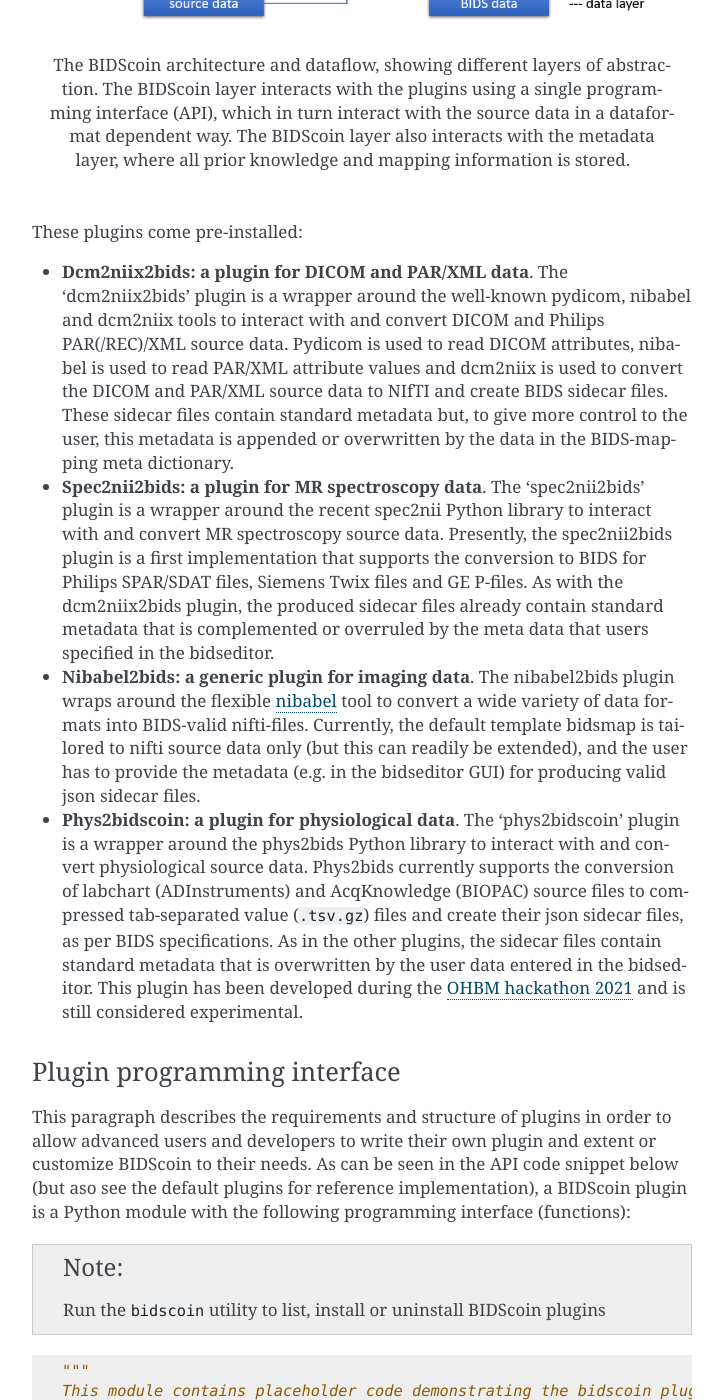
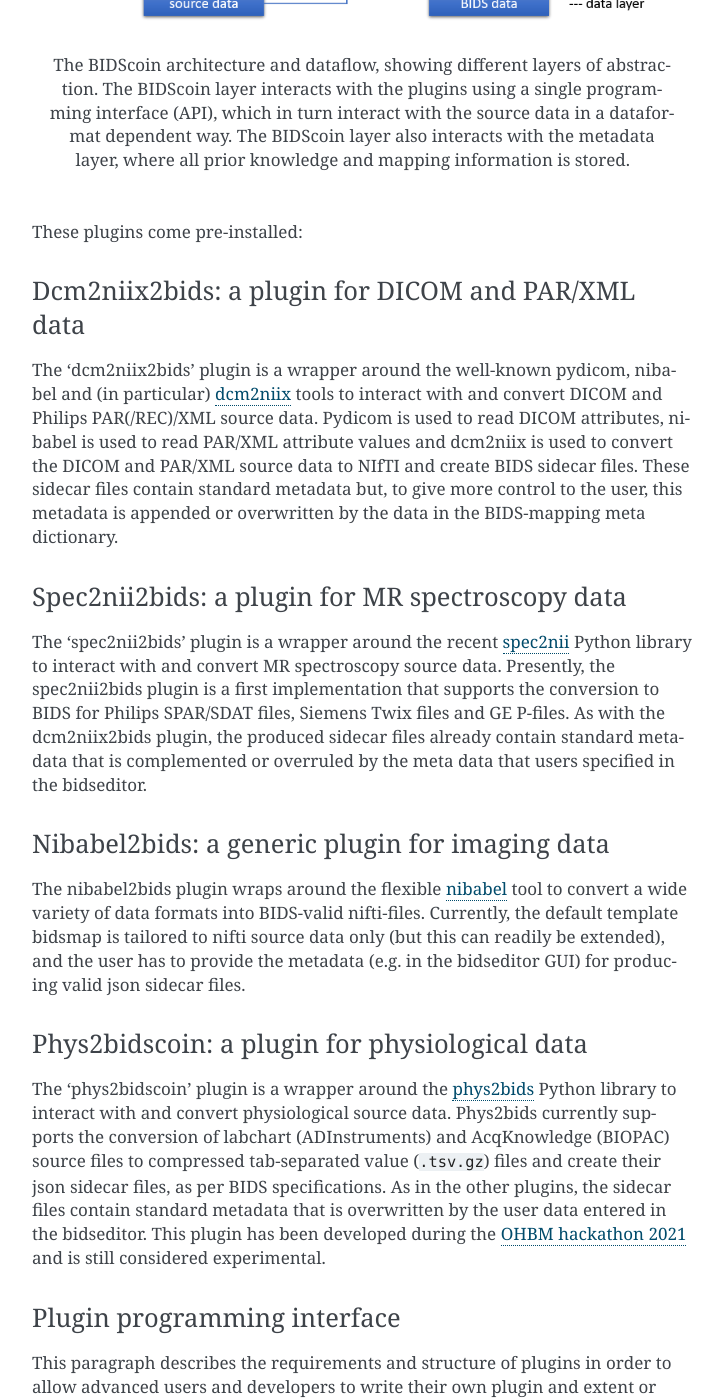
Before and after one commit to Donders-Institute/bidscoin, a Sphinx documentation site: the page built from docs/advanced.rst, in a window 1280 px wide and 1400 px high, scrolled down 3996 px. Shown: the whole window, without its empty margins (388-1111 px from the left). Built offline with Sphinx 7.4.7, drawn with Linux system fonts in a browser that asks for light colours; some of the changed text lies outside the part shown.

Commit message:
Documentation update

```diff
--- a/docs/advanced.rst
+++ b/docs/advanced.rst
@@ -94,10 +94,25 @@
 
 These plugins come pre-installed:
 
-- **Dcm2niix2bids: a plugin for DICOM and PAR/XML data**. The 'dcm2niix2bids' plugin is a wrapper around the well-known pydicom, nibabel and dcm2niix tools to interact with and convert DICOM and Philips PAR(/REC)/XML source data. Pydicom is used to read DICOM attributes, nibabel is used to read PAR/XML attribute values and dcm2niix is used to convert the DICOM and PAR/XML source data to NIfTI  and create BIDS sidecar files. These sidecar files contain standard metadata but, to give more control to the user, this metadata is appended or overwritten by the data in the BIDS-mapping meta dictionary.
-- **Spec2nii2bids: a plugin for MR spectroscopy data**. The 'spec2nii2bids' plugin is a wrapper around the recent spec2nii Python library to interact with and convert MR spectroscopy source data. Presently, the spec2nii2bids plugin is a first implementation that supports the conversion to BIDS for Philips SPAR/SDAT files, Siemens Twix files and GE P-files. As with the dcm2niix2bids plugin, the produced sidecar files already contain standard metadata that is complemented or overruled by the meta data that users specified in the bidseditor.
-- **Nibabel2bids: a generic plugin for imaging data**. The nibabel2bids plugin wraps around the flexible `nibabel <https://nipy.org/nibabel>`__ tool to convert a wide variety of data formats into BIDS-valid nifti-files. Currently, the default template bidsmap is tailored to nifti source data only (but this can readily be extended), and the user has to provide the metadata (e.g. in the bidseditor GUI) for producing valid json sidecar files.
-- **Phys2bidscoin: a plugin for physiological data**. The 'phys2bidscoin' plugin is a wrapper around the phys2bids Python library to interact with and convert physiological source data. Phys2bids currently supports the conversion of labchart (ADInstruments) and AcqKnowledge (BIOPAC) source files to compressed tab-separated value (``.tsv.gz``) files and create their json sidecar files, as per BIDS specifications. As in the other plugins, the sidecar files contain standard metadata that is overwritten by the user data entered in the bidseditor. This plugin has been developed during the `OHBM hackathon 2021 <https://github.com/ohbm/hackathon2021/issues/12>`__ and is still considered experimental.
+Dcm2niix2bids: a plugin for DICOM and PAR/XML data
+^^^^^^^^^^^^^^^^^^^^^^^^^^^^^^^^^^^^^^^^^^^^^^^^^^
+
+The 'dcm2niix2bids' plugin is a wrapper around the well-known pydicom, nibabel and (in particular) `dcm2niix <https://github.com/rordenlab/dcm2niix>`__ tools to interact with and convert DICOM and Philips PAR(/REC)/XML source data. Pydicom is used to read DICOM attributes, nibabel is used to read PAR/XML attribute values and dcm2niix is used to convert the DICOM and PAR/XML source data to NIfTI  and create BIDS sidecar files. These sidecar files contain standard metadata but, to give more control to the user, this metadata is appended or overwritten by the data in the BIDS-mapping meta dictionary.
+
+Spec2nii2bids: a plugin for MR spectroscopy data
+^^^^^^^^^^^^^^^^^^^^^^^^^^^^^^^^^^^^^^^^^^^^^^^^
+
+The 'spec2nii2bids' plugin is a wrapper around the recent `spec2nii <https://github.com/wexeee/spec2nii>`__ Python library to interact with and convert MR spectroscopy source data. Presently, the spec2nii2bids plugin is a first implementation that supports the conversion to BIDS for Philips SPAR/SDAT files, Siemens Twix files and GE P-files. As with the dcm2niix2bids plugin, the produced sidecar files already contain standard metadata that is complemented or overruled by the meta data that users specified in the bidseditor.
+
+Nibabel2bids: a generic plugin for imaging data
+^^^^^^^^^^^^^^^^^^^^^^^^^^^^^^^^^^^^^^^^^^^^^^^
+
+The nibabel2bids plugin wraps around the flexible `nibabel <https://nipy.org/nibabel>`__ tool to convert a wide variety of data formats into BIDS-valid nifti-files. Currently, the default template bidsmap is tailored to nifti source data only (but this can readily be extended), and the user has to provide the metadata (e.g. in the bidseditor GUI) for producing valid json sidecar files.
+
+Phys2bidscoin: a plugin for physiological data
+^^^^^^^^^^^^^^^^^^^^^^^^^^^^^^^^^^^^^^^^^^^^^^
+
+The 'phys2bidscoin' plugin is a wrapper around the `phys2bids <https://phys2bids.readthedocs.io>`__ Python library to interact with and convert physiological source data. Phys2bids currently supports the conversion of labchart (ADInstruments) and AcqKnowledge (BIOPAC) source files to compressed tab-separated value (``.tsv.gz``) files and create their json sidecar files, as per BIDS specifications. As in the other plugins, the sidecar files contain standard metadata that is overwritten by the user data entered in the bidseditor. This plugin has been developed during the `OHBM hackathon 2021 <https://github.com/ohbm/hackathon2021/issues/12>`__ and is still considered experimental.
 
 Plugin programming interface
 ^^^^^^^^^^^^^^^^^^^^^^^^^^^^
```
